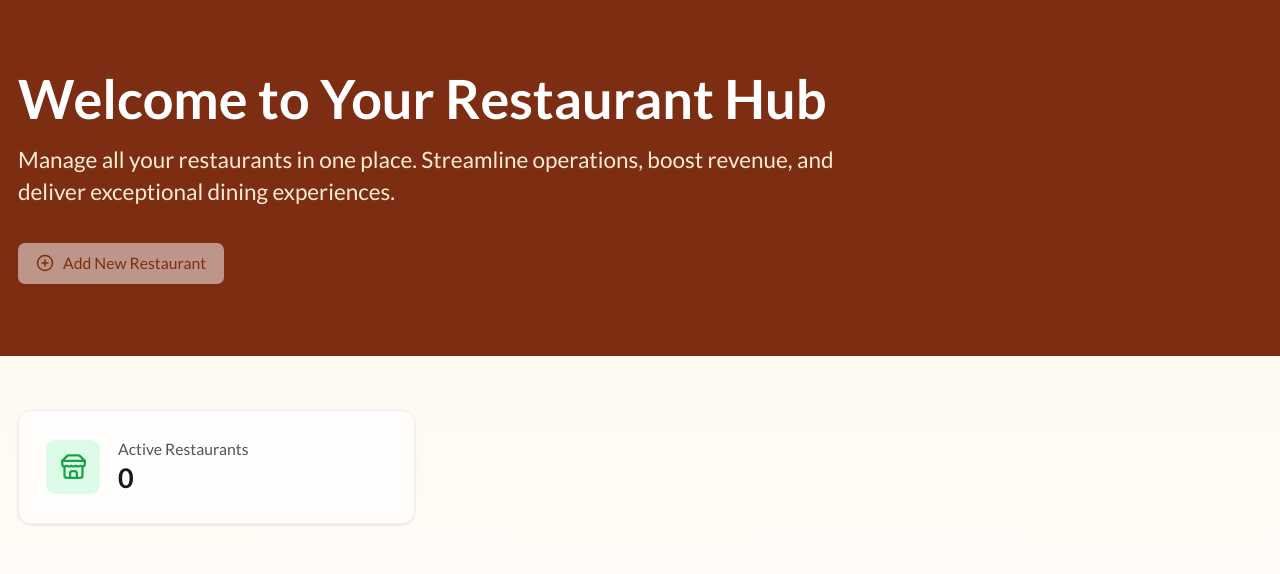
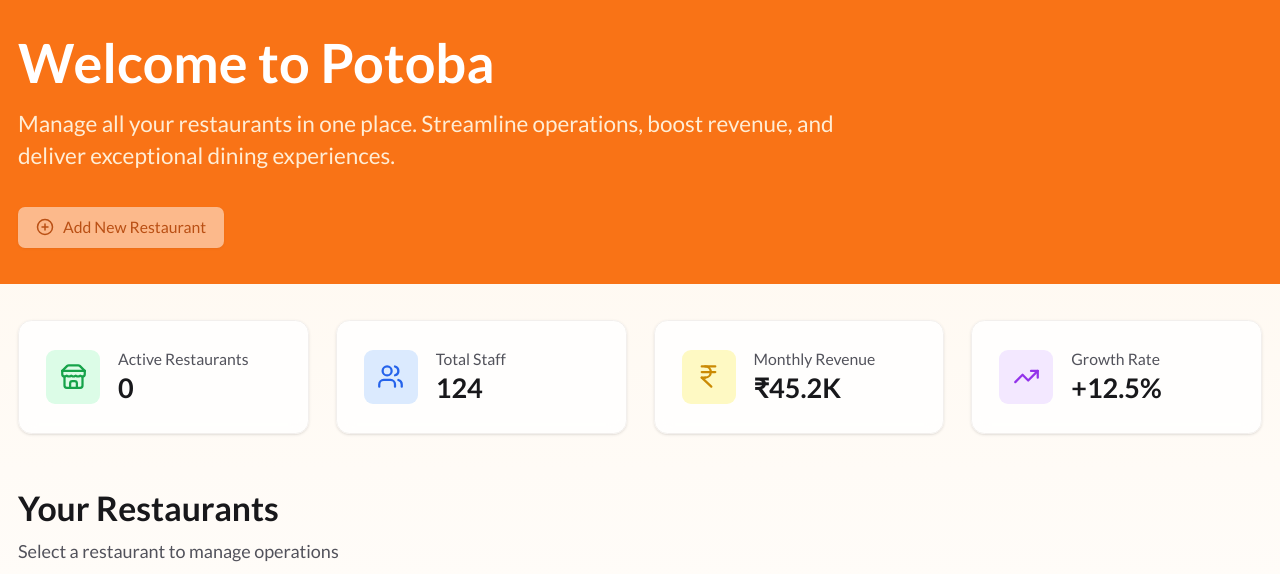
Before and after one commit to Prathamesh-Kulkarni01/Potoba-POS, a Next.js app in the folder pos/: page /restaurants/onboard in a window 1280 px wide. Shown: the top 574 px of the page. Built offline with nearby package versions, Linux system fonts and the light colour scheme; no server answers.

Commit message:
redesigned onboad page

```diff
--- a/pos/app/restaurants/onboard/page.tsx
+++ b/pos/app/restaurants/onboard/page.tsx
@@ -1,30 +1,44 @@
-"use client"
+/* eslint-disable no-console */
+'use client';
 import { useState, useEffect } from 'react';
 import { useRouter } from 'next/navigation';
 import { useSession } from 'next-auth/react';
 import { listRestaurants, createRestaurant } from '@/lib/api/restaurants';
-import { Card, CardContent, CardHeader, CardTitle, CardDescription, CardFooter } from '@/components/ui/card';
+import {
+  Card,
+  CardContent,
+  CardHeader,
+  CardFooter
+} from '@/components/ui/card';
 import { Button } from '@/components/ui/button';
 import { Input } from '@/components/ui/input';
-import { Textarea } from '@/components/ui/textarea';
 import { Select, SelectContent, SelectItem } from '@/components/ui/select';
-import { Dialog, DialogOverlay, DialogContent } from '@/components/ui/dialog';
+import { Dialog, DialogContent } from '@/components/ui/dialog';
 import { updateProfile } from '@/lib/api/auth';
-import React, { useState, useEffect } from 'react';
-import { useRouter } from 'next/router';
-import { useSession } from 'next-auth/react';
-import { PlusCircle, Store, MapPin, Clock, Users, TrendingUp, ChefHat, Settings, Phone } from 'lucide-react';
-import { Card, CardContent, CardDescription, CardFooter, CardHeader, CardTitle } from '@/components/ui/card';
-import { Button } from '@/components/ui/button';
-import { Dialog, DialogContent, DialogDescription, DialogHeader, DialogTitle, DialogFooter } from "@/components/ui/dialog";
-import { Input } from "@/components/ui/input";
-import { Label } from "@/components/ui/label";
-import { Select, SelectContent, SelectItem, SelectTrigger, SelectValue } from "@/components/ui/select";
+
+import {
+  PlusCircle,
+  Store,
+  Users,
+  TrendingUp,
+  Settings,
+  IndianRupeeIcon
+} from 'lucide-react';
+
+import {
+  DialogDescription,
+  DialogHeader,
+  DialogTitle,
+  DialogFooter
+} from '@/components/ui/dialog';
+import { Label } from '@/components/ui/label';
+import { SelectTrigger, SelectValue } from '@/components/ui/select';
+import Image from 'next/image';
 
 const RestaurantDashboard = () => {
-  const router = useRouter();
+  // const router = useRouter();
   const { data: session } = useSession();
-  const [userId, setUserId] = useState(session?.user?.id);
+  const userId = session?.user?.id;
 
   // Form states
   const [name, setName] = useState('');
@@ -45,8 +59,12 @@
       if (userId) {
         try {
           const data = await listRestaurants();
+          if (data.length > 3) {
+            data.length = 3;
+          }
           setRestaurants(data);
         } catch (error) {
+          // eslint-disable-next-line no-console
           console.error('Error fetching restaurants:', error);
         }
       }
@@ -66,7 +84,7 @@
   };
 
   // Handle restaurant creation
-  const handleCreateRestaurant = async (e) => {
+  const handleCreateRestaurant = async (e: any) => {
     e.preventDefault();
     setIsLoading(true);
 
@@ -78,7 +96,7 @@
         status,
         contactNumber,
         businessHoursOpen,
-        businessHoursClose,
+        businessHoursClose
       };
 
       const res = await createRestaurant(restaurantData);
@@ -103,11 +121,12 @@
   };
 
   // Handle restaurant selection
-  const handleSelectRestaurant = async (restaurantId) => {
-    if (!userId) return;
-
+  const handleSelectRestaurant = async (restaurantId: string) => {
+    if (userId) {
       try {
-      const res = await updateProfile(userId, { selectedRestaurant: restaurantId });
+        const res = await updateProfile(userId, {
+          selectedRestaurant: restaurantId
+        });
 
         if (res.ok) {
           // Refresh restaurants list to update UI
@@ -120,16 +139,20 @@
         console.error('Error selecting restaurant:', error);
         alert('Error selecting restaurant. Please try again.');
       }
+    }
   };
 
   return (
     <div className="min-h-screen bg-gradient-to-b from-orange-50 to-white">
       {/* Hero Section */}
-      <div className="bg-orange-900 text-white py-16">
+      <div className="bg-orange-500 py-8 text-white">
         <div className="container mx-auto px-4">
           <div className="max-w-3xl">
-            <h1 className="text-5xl font-bold mb-4">Welcome to Your Restaurant Hub</h1>
-            <p className="text-xl text-orange-100 mb-8">Manage all your restaurants in one place. Streamline operations, boost revenue, and deliver exceptional dining experiences.</p>
+            <h1 className="mb-4 text-5xl font-bold">Welcome to Potoba</h1>
+            <p className="mb-8 text-xl text-orange-100">
+              Manage all your restaurants in one place. Streamline operations,
+              boost revenue, and deliver exceptional dining experiences.
+            </p>
             <Button
               className="bg-white text-orange-900 hover:bg-orange-100"
               onClick={() => setIsDialogOpen(true)}
@@ -142,20 +165,63 @@
         </div>
       </div>
 
-      <div className="container mx-auto px-4 py-12">
+      <div className="container mx-auto overflow-auto px-4 py-8">
         {/* Stats Overview */}
-        <div className="grid grid-cols-1 md:grid-cols-3 gap-6 mb-12">
-          <Card className="bg-white/80 backdrop-blur">
+        {/* Stats Cards with Animation */}
+        <div className="mb-12 grid grid-cols-1 gap-6 md:grid-cols-4">
+          <Card className="bg-white/80 backdrop-blur transition-all hover:shadow-lg">
             <CardContent className="pt-6">
               <div className="flex items-center space-x-4">
-                <div className="p-3 bg-green-100 rounded-lg">
+                <div className="rounded-lg bg-green-100 p-3">
                   <Store className="h-6 w-6 text-green-600" />
                 </div>
                 <div>
                   <p className="text-sm text-zinc-600">Active Restaurants</p>
                   <h3 className="text-2xl font-bold text-zinc-900">
-                    {restaurants.filter(r => r.status === 'open').length}
+                    {restaurants.filter((r) => r.status === 'open').length}
                   </h3>
+                </div>
+              </div>
+            </CardContent>
+          </Card>
+
+          <Card className="bg-white/80 backdrop-blur transition-all hover:shadow-lg">
+            <CardContent className="pt-6">
+              <div className="flex items-center space-x-4">
+                <div className="rounded-lg bg-blue-100 p-3">
+                  <Users className="h-6 w-6 text-blue-600" />
+                </div>
+                <div>
+                  <p className="text-sm text-zinc-600">Total Staff</p>
+                  <h3 className="text-2xl font-bold text-zinc-900">124</h3>
+                </div>
+              </div>
+            </CardContent>
+          </Card>
+
+          <Card className="bg-white/80 backdrop-blur transition-all hover:shadow-lg">
+            <CardContent className="pt-6">
+              <div className="flex items-center space-x-4">
+                <div className="rounded-lg bg-yellow-100 p-3">
+                  <IndianRupeeIcon className="h-6 w-6 text-yellow-600" />
+                </div>
+                <div>
+                  <p className="text-sm text-zinc-600">Monthly Revenue</p>
+                  <h3 className="text-2xl font-bold text-zinc-900">₹45.2K</h3>
+                </div>
+              </div>
+            </CardContent>
+          </Card>
+
+          <Card className="bg-white/80 backdrop-blur transition-all hover:shadow-lg">
+            <CardContent className="pt-6">
+              <div className="flex items-center space-x-4">
+                <div className="rounded-lg bg-purple-100 p-3">
+                  <TrendingUp className="h-6 w-6 text-purple-600" />
+                </div>
+                <div>
+                  <p className="text-sm text-zinc-600">Growth Rate</p>
+                  <h3 className="text-2xl font-bold text-zinc-900">+12.5%</h3>
                 </div>
               </div>
             </CardContent>
@@ -164,68 +230,67 @@
 
         {/* Restaurants Grid */}
         <div className="mb-8">
-          <h2 className="text-3xl font-bold text-zinc-900 mb-2">Your Restaurants</h2>
-          <p className="text-zinc-600 mb-6">Select a restaurant to manage operations</p>
+          <h2 className="mb-2 text-3xl font-bold text-zinc-900">
+            Your Restaurants
+          </h2>
+          <p className="mb-6 text-zinc-600">
+            Select a restaurant to manage operations
+          </p>
         </div>
 
-        <div className="grid grid-cols-1 md:grid-cols-2 lg:grid-cols-3 gap-6">
+        <div className="flex  gap-6 overflow-auto">
           {/* Add New Restaurant Card */}
           <Card
-            className="group hover:shadow-xl transition-all duration-300 border-2 border-dashed border-zinc-300 bg-white/50 hover:border-orange-300 cursor-pointer"
+            className="group w-[340px] cursor-pointer border-2 border-dashed border-zinc-300 bg-white/50 transition-all duration-300 hover:border-orange-300 hover:shadow-xl"
             onClick={() => setIsDialogOpen(true)}
           >
-            <CardContent className="flex flex-col items-center justify-center h-full min-h-[400px]">
-              <div className="w-20 h-20 rounded-full bg-orange-100 flex items-center justify-center mb-6 group-hover:bg-orange-200 transition-colors duration-300">
+            <CardContent className="flex h-full min-h-[300px] flex-col items-center justify-center">
+              <div className="mb-6 flex h-20 w-20 items-center justify-center rounded-full bg-orange-100 transition-colors duration-300 group-hover:bg-orange-200">
                 <PlusCircle className="h-10 w-10 text-orange-600" />
               </div>
-              <h3 className="text-2xl font-semibold text-zinc-900 mb-3">Add New Restaurant</h3>
-              <p className="text-zinc-600 text-center max-w-xs">Start managing a new location and grow your business</p>
+              <h3 className="mb-3 text-2xl font-semibold text-zinc-900">
+                Add New Restaurant
+              </h3>
+              <p className="max-w-xs text-center text-zinc-600">
+                Start managing a new location and grow your business
+              </p>
             </CardContent>
           </Card>
 
           {/* Existing Restaurant Cards */}
           {restaurants.map((restaurant) => (
             <Card
-              key={restaurant.id}
-              className="hover:shadow-xl transition-all duration-300 group bg-white"
+              key={restaurant.id!}
+              className="group h-[300px] w-[340px] overflow-hidden bg-white transition-all duration-300 hover:shadow-xl"
               onClick={() => handleSelectRestaurant(restaurant.id)}
             >
-              <CardHeader className="p-0 relative">
-                <img
-                  src="/api/placeholder/400/200"
-                  alt={restaurant.name}
-                  className="w-full h-48 object-cover rounded-t-lg group-hover:brightness-90 transition-all"
+              <CardHeader className="relative p-0 ">
+                <Image
+                  src="https://plus.unsplash.com/premium_photo-1661883237884-263e8de8869b?q=80&w=2089&auto=format&fit=crop&ixlib=rb-4.0.3&ixid=M3wxMjA3fDB8MHxwaG90by1wYWdlfHx8fGVufDB8fHx8fA%3D%3D"
+                  alt={restaurant.name!}
+                  width={200}
+                  height={200}
+                  className="h-[180px] w-full rounded-t-lg object-cover transition-all group-hover:brightness-90"
                 />
-                <div className="absolute top-4 right-4">
-                  <Button variant="secondary" size="icon" className="bg-white/90 hover:bg-white">
+                <div className="absolute right-2 top-2">
+                  <Button
+                    variant="secondary"
+                    size="icon"
+                    className="bg-white/90 hover:bg-white"
+                  >
                     <Settings className="h-4 w-4" />
                   </Button>
                 </div>
               </CardHeader>
-              <CardContent className="pt-6">
-                <CardTitle className="text-2xl mb-2">{restaurant.name}</CardTitle>
-                <CardDescription className="text-zinc-600 mb-4">
-                  {restaurant.status}
-                </CardDescription>
-                <div className="space-y-3">
-                  <div className="flex items-center text-zinc-600">
-                    <MapPin className="h-4 w-4 mr-2 text-orange-600" />
-                    <span className="text-sm">{restaurant.address}</span>
-                  </div>
-                  <div className="flex items-center text-zinc-600">
-                    <Clock className="h-4 w-4 mr-2 text-orange-600" />
-                    <span className="text-sm">{restaurant.businessHoursOpen} - {restaurant.businessHoursClose}</span>
-                  </div>
-                  <div className="flex items-center text-zinc-600">
-                    <Phone className="h-4 w-4 mr-2 text-orange-600" />
-                    <span className="text-sm">{restaurant.contactNumber}</span>
-                  </div>
-                </div>
+              <CardContent className="pb-3 pt-2">
+                <h3 className="mb-2 text-center text-2xl font-semibold text-zinc-900">
+                  {restaurant.name}
+                </h3>
               </CardContent>
               <CardFooter className="bg-zinc-50">
                 <Button className="w-full bg-orange-600 hover:bg-orange-700">
                   <Store className="mr-2 h-4 w-4" />
-                  Select Restaurant
+                  Manage Restaurant
                 </Button>
               </CardFooter>
             </Card>
@@ -239,7 +304,8 @@
           <DialogHeader>
             <DialogTitle>Create New Restaurant</DialogTitle>
             <DialogDescription>
-              Enter your restaurant details below to get started with management.
+              Enter your restaurant details below to get started with
+              management.
             </DialogDescription>
           </DialogHeader>
           <form onSubmit={handleCreateRestaurant}>
@@ -310,10 +376,14 @@
               </div>
             </div>
             <DialogFooter>
-              <Button type="button" variant="outline" onClick={() => {
+              <Button
+                type="button"
+                variant="outline"
+                onClick={() => {
                   setIsDialogOpen(false);
                   resetForm();
-              }}>
+                }}
+              >
                 Cancel
               </Button>
               <Button
--- a/pos/next.config.js
+++ b/pos/next.config.js
@@ -16,6 +16,10 @@
         protocol: 'https',
         hostname: 'w7.pngwing.com',
         port: ''
+      },{
+        protocol: 'https',
+        hostname: 'plus.unsplash.com',
+        port: ''
       }
     ]
 
```
Lines whose indentation alone changed are shown as unchanged.
